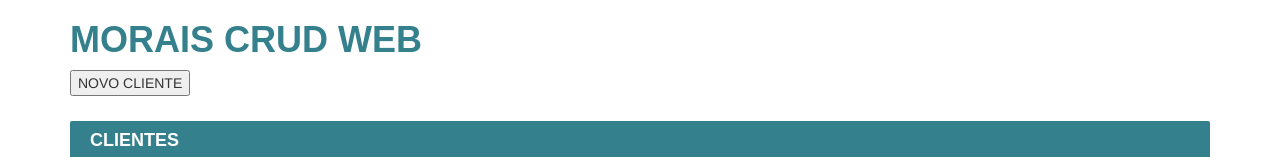
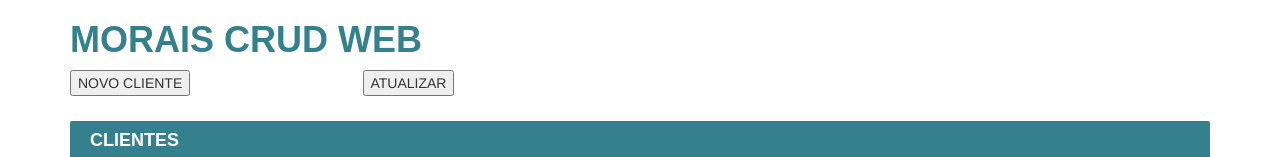
Before and after one commit to moraisandre/Morais.CRUD.Web, an Angular app: page / in a window 1280 px wide. Shown: the top 157 px of the page. Built offline with nearby package versions, Linux system fonts and the light colour scheme; no server answers.

Commit message:
Criar Botao Atualizar

```diff
--- a/src/app/cliente/component/manutencao-cliente/manutencao-cliente.component.html
+++ b/src/app/cliente/component/manutencao-cliente/manutencao-cliente.component.html
@@ -9,7 +9,7 @@
     doc: "{{cliente?.Documento.length}}"
   <div *ngIf="novoCliente else editarCliente" class="col-md-3 centralizar">
     <label class="form-label text-left">Documento</label>
-    <input id="documento-input" class="form-control" [appMascaraDocumento]="cliente?.Documento" type="text" name=""
+    <input id="documento-input" class="form-control" [appMascaraDocumento]="PF" type="text" name=""
       value="" [(ngModel)]="cliente.Documento">
   </div>
 
--- a/src/app/cliente/component/manutencao-cliente/manutencao-cliente.component.ts
+++ b/src/app/cliente/component/manutencao-cliente/manutencao-cliente.component.ts
@@ -8,16 +8,17 @@ import { ClienteDTO } from '../../dto/cliente-dto';
 })
 export class ManutencaoClienteComponent implements OnInit {
   @Input() cliente: ClienteDTO;
+  novoCliente = new ClienteDTO();
 
   @Output() voltar = new EventEmitter();
 
-  novoCliente = false;
+  // novoCliente = false;
 
   constructor() { }
 
   ngOnInit() {
     if (this.cliente === undefined) {
-      this.novoCliente = true;
+      // this.novoCliente = true;
       this.cliente = new ClienteDTO();
     }
   }
--- a/src/app/cliente/page/clientes-page/clientes-page.component.html
+++ b/src/app/cliente/page/clientes-page/clientes-page.component.html
@@ -5,6 +5,10 @@
     <button id="criar-cliente-button" class="btnBuscar total" (click)="habilitarEdicaoCliente(undefined)">NOVO
       CLIENTE</button>
   </div>
+
+  <div class="form-group col-md-3">
+      <button id="criar-cliente-button" class="btnBuscar total" (click)="buscarClientes()">ATUALIZAR</button>
+    </div>
 </div>
 
 <ng-container *ngIf="modo === ModoTela.Listar">
--- a/src/app/cliente/page/clientes-page/clientes-page.component.ts
+++ b/src/app/cliente/page/clientes-page/clientes-page.component.ts
@@ -22,10 +22,7 @@ export class ClientesPageComponent implements OnInit {
 
   ngOnInit() {
     this.modo = ModoTela.Listar;
-    this.clienteService.obterClientes().subscribe(clientes => {
-      this.clientes = clientes;
-      console.log(clientes);
-    });
+    this.buscarClientes();
   }
 
   habilitarEdicaoCliente(cliente: ClienteDTO) {
@@ -33,6 +30,13 @@ export class ClientesPageComponent implements OnInit {
     this.modo = ModoTela.Manutencao;
   }
 
+  buscarClientes() {
+    this.clienteService.obterClientes().subscribe(clientes => {
+      this.clientes = clientes;
+      // console.log(clientes);
+    });
+  }
+
   mostrarLista() {
     this.modo = ModoTela.Listar;
   }
```
Also changed, not shown: 1 other file (tests, documents, lock files or other folders).
